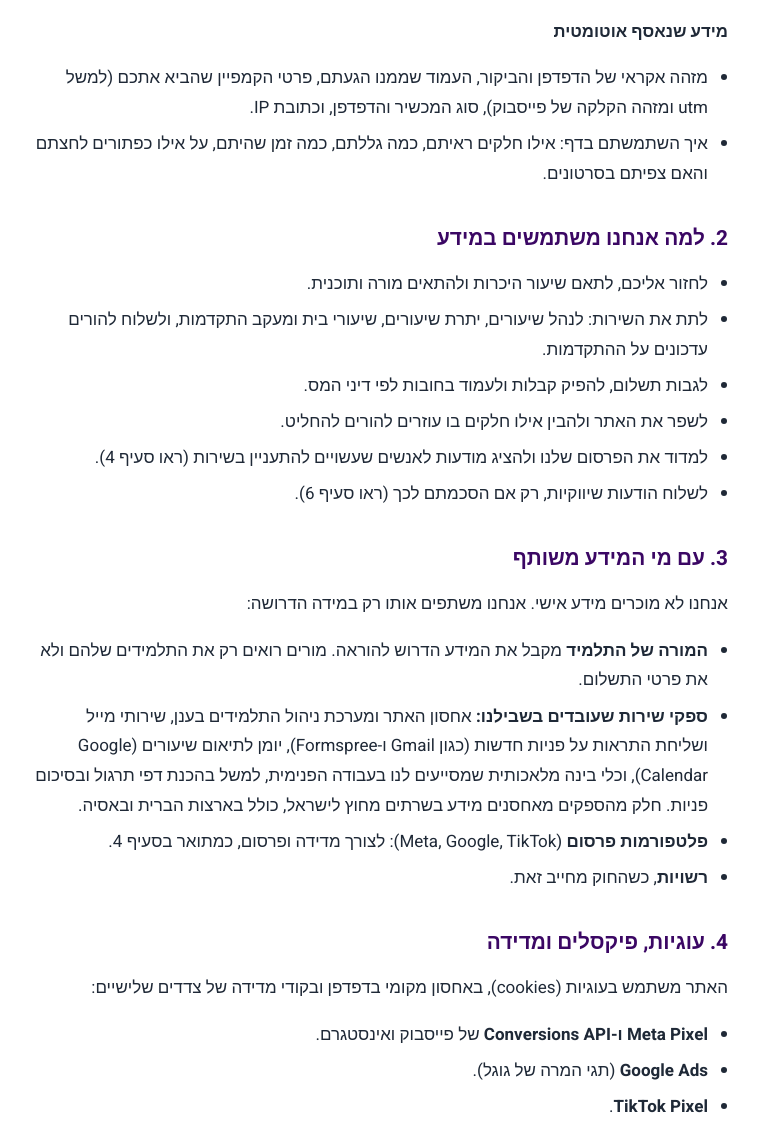
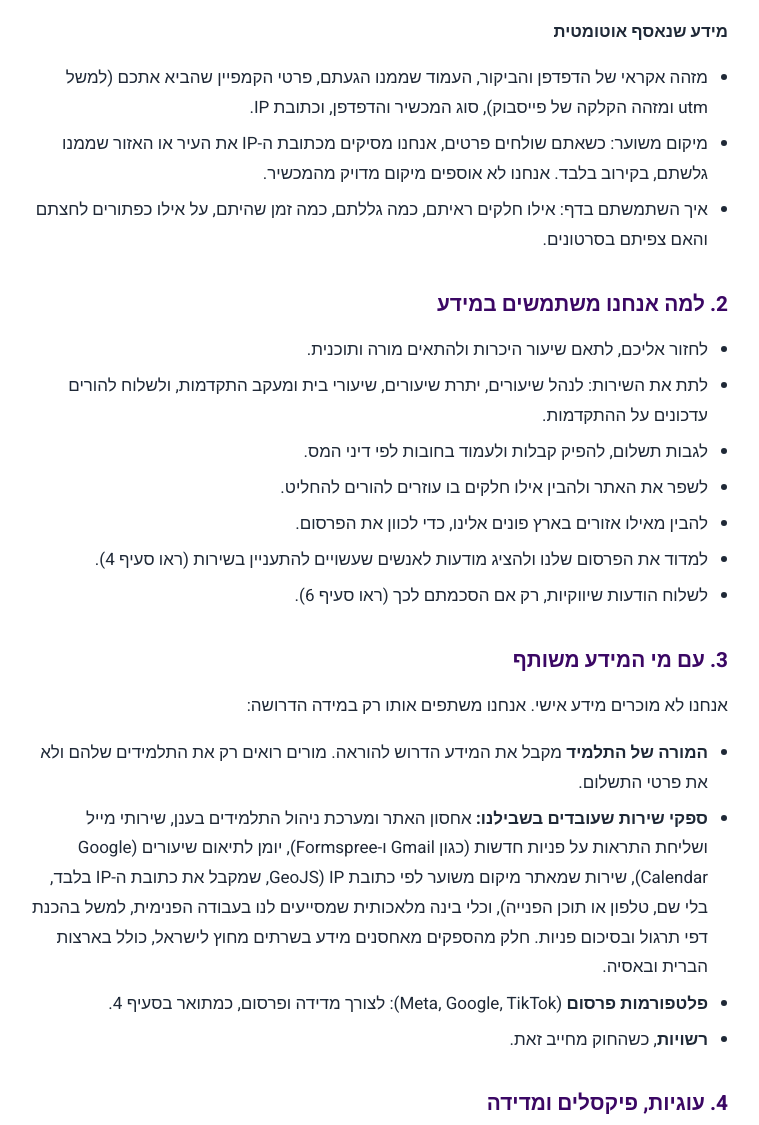
Before and after one commit to taldubov-jpg/math_lesens, a plain HTML site: page privacy/index.html in a window 1280 px wide. Shown: the part 903-2028 px from the top of the page, without its empty margins (260-1019 px from the left). Drawn offline with Linux system fonts and the light colour scheme.

Commit message:
privacy: say that an approximate location is derived from the IP
The CRM now resolves an approximate city for each website lead from the
visitor's IP through GeoJS. Section 1 names the approximate location,
section 2 the purpose, section 3 the lookup service and that it receives
the IP only. Updated date: 17 November 2026.

Co-Authored-By: Claude Fable 5.2 <noreply@anthropic.com>

```diff
--- a/privacy/index.html
+++ b/privacy/index.html
@@ -15,7 +15,7 @@
 <header class="legal-top"><a href="/" class="legal-logo">MathBoost</a><a href="/#contact" class="legal-back">לקביעת שיעור היכרות</a></header>
 <main class="legal">
   <h1>מדיניות פרטיות</h1>
-  <p class="legal-updated">עודכנה לאחרונה: 26 בספטמבר 2026</p>
+  <p class="legal-updated">עודכנה לאחרונה: 17 בנובמבר 2026</p>
 
   <p>MathBoost (עוסק פטור, להלן "אנחנו") נותנת שיעורים פרטיים אונליין במתמטיקה ובפיזיקה. המסמך מסביר איזה מידע אנחנו אוספים באתר mathboost.co.il ובמסגרת השירות, למה אנחנו משתמשים בו, עם מי הוא משותף ומה הזכויות שלכם. המסמך נכתב בלשון רבים ומתייחס לכל המינים.</p>
 
@@ -45,6 +45,7 @@
   <h3>מידע שנאסף אוטומטית</h3>
   <ul>
     <li>מזהה אקראי של הדפדפן והביקור, העמוד שממנו הגעתם, פרטי הקמפיין שהביא אתכם (למשל utm ומזהה הקלקה של פייסבוק), סוג המכשיר והדפדפן, וכתובת IP.</li>
+    <li>מיקום משוער: כשאתם שולחים פרטים, אנחנו מסיקים מכתובת ה-IP את העיר או האזור שממנו גלשתם, בקירוב בלבד. אנחנו לא אוספים מיקום מדויק מהמכשיר.</li>
     <li>איך השתמשתם בדף: אילו חלקים ראיתם, כמה גללתם, כמה זמן שהיתם, על אילו כפתורים לחצתם והאם צפיתם בסרטונים.</li>
   </ul>
 
@@ -54,6 +55,7 @@
     <li>לתת את השירות: לנהל שיעורים, יתרת שיעורים, שיעורי בית ומעקב התקדמות, ולשלוח להורים עדכונים על ההתקדמות.</li>
     <li>לגבות תשלום, להפיק קבלות ולעמוד בחובות לפי דיני המס.</li>
     <li>לשפר את האתר ולהבין אילו חלקים בו עוזרים להורים להחליט.</li>
+    <li>להבין מאילו אזורים בארץ פונים אלינו, כדי לכוון את הפרסום.</li>
     <li>למדוד את הפרסום שלנו ולהציג מודעות לאנשים שעשויים להתעניין בשירות (ראו סעיף 4).</li>
     <li>לשלוח הודעות שיווקיות, רק אם הסכמתם לכך (ראו סעיף 6).</li>
   </ul>
@@ -62,7 +64,7 @@
   <p>אנחנו לא מוכרים מידע אישי. אנחנו משתפים אותו רק במידה הדרושה:</p>
   <ul>
     <li><strong>המורה של התלמיד</strong> מקבל את המידע הדרוש להוראה. מורים רואים רק את התלמידים שלהם ולא את פרטי התשלום.</li>
-    <li><strong>ספקי שירות שעובדים בשבילנו:</strong> אחסון האתר ומערכת ניהול התלמידים בענן, שירותי מייל ושליחת התראות על פניות חדשות (כגון Gmail ו-Formspree), יומן לתיאום שיעורים (Google Calendar), וכלי בינה מלאכותית שמסייעים לנו בעבודה הפנימית, למשל בהכנת דפי תרגול ובסיכום פניות. חלק מהספקים מאחסנים מידע בשרתים מחוץ לישראל, כולל בארצות הברית ובאסיה.</li>
+    <li><strong>ספקי שירות שעובדים בשבילנו:</strong> אחסון האתר ומערכת ניהול התלמידים בענן, שירותי מייל ושליחת התראות על פניות חדשות (כגון Gmail ו-Formspree), יומן לתיאום שיעורים (Google Calendar), שירות שמאתר מיקום משוער לפי כתובת IP (GeoJS, שמקבל את כתובת ה-IP בלבד, בלי שם, טלפון או תוכן הפנייה), וכלי בינה מלאכותית שמסייעים לנו בעבודה הפנימית, למשל בהכנת דפי תרגול ובסיכום פניות. חלק מהספקים מאחסנים מידע בשרתים מחוץ לישראל, כולל בארצות הברית ובאסיה.</li>
     <li><strong>פלטפורמות פרסום</strong> (Meta, Google, TikTok): לצורך מדידה ופרסום, כמתואר בסעיף 4.</li>
     <li><strong>רשויות</strong>, כשהחוק מחייב זאת.</li>
   </ul>
```
